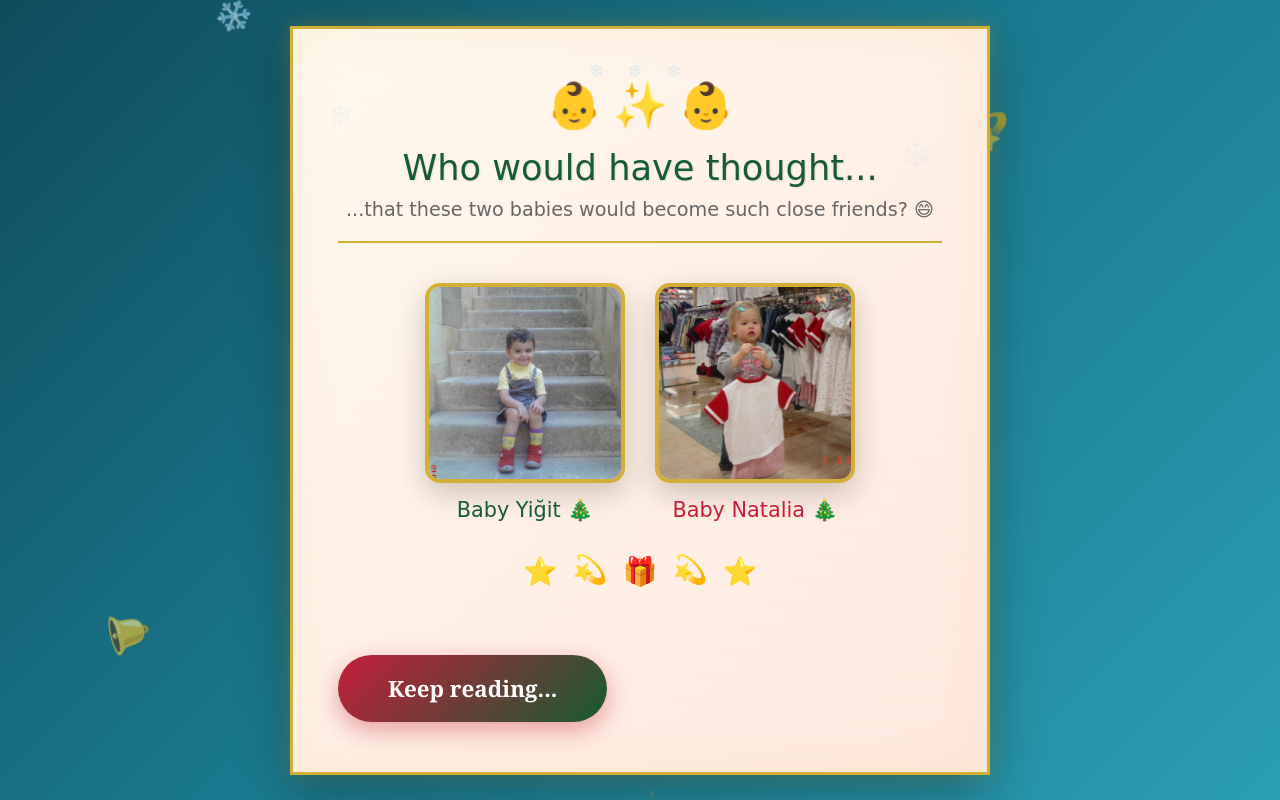
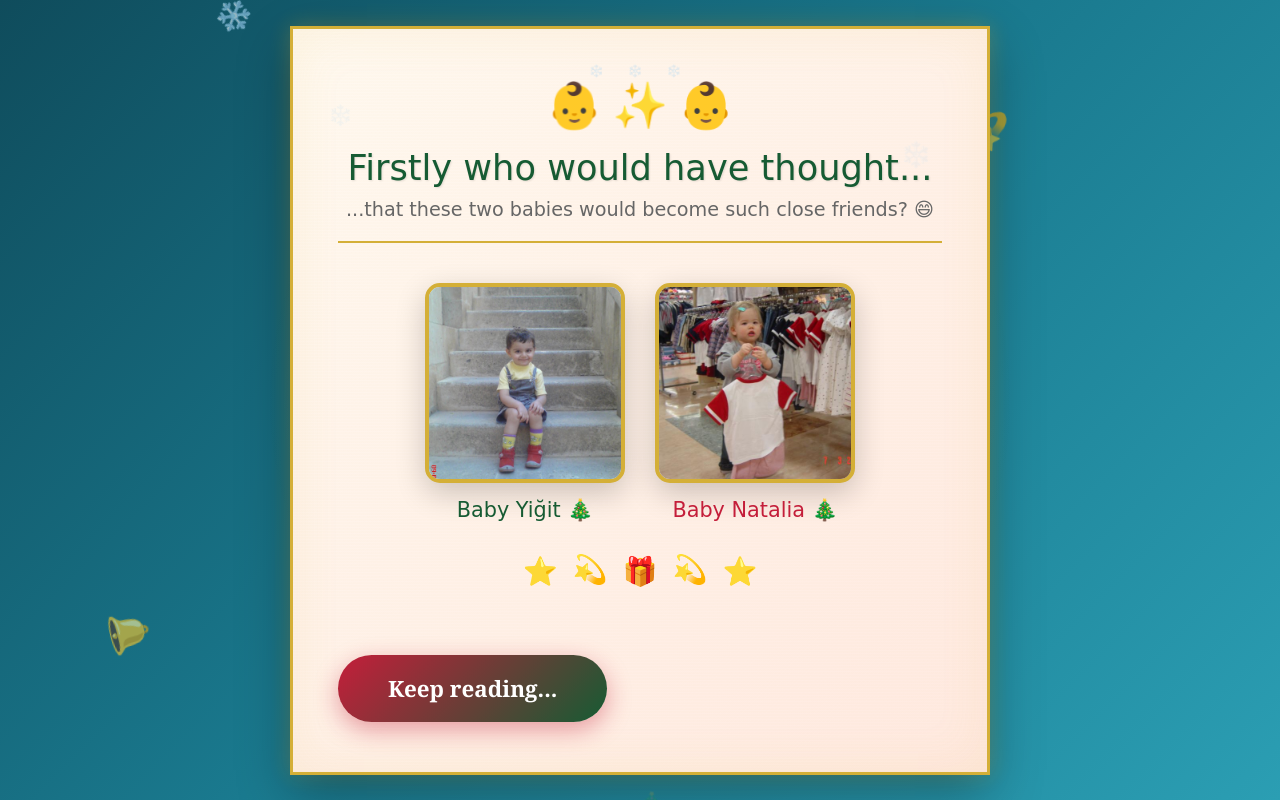
Before and after one commit to y1010-bit/christmas_card, a plain HTML site: page index.html in a window 1280 px wide. Both pictures are taken after a click on the button "Open the card 🎄". Drawn offline with Linux system fonts and the light colour scheme.

Commit message:
Update index.html

```diff
--- a/index.html
+++ b/index.html
@@ -572,7 +572,7 @@
                             <span>✨</span>
                             <span>👶</span>
                         </div>
-                        <h1 style="font-size: 2.2em;">Who would have thought...</h1>
+                        <h1 style="font-size: 2.2em;">Firstly who would have thought...</h1>
                         <p style="font-size: 1.2em; color: #666; margin-top: 10px;">...that these two babies would become such close friends? 😄</p>
                     </div>
 
```
